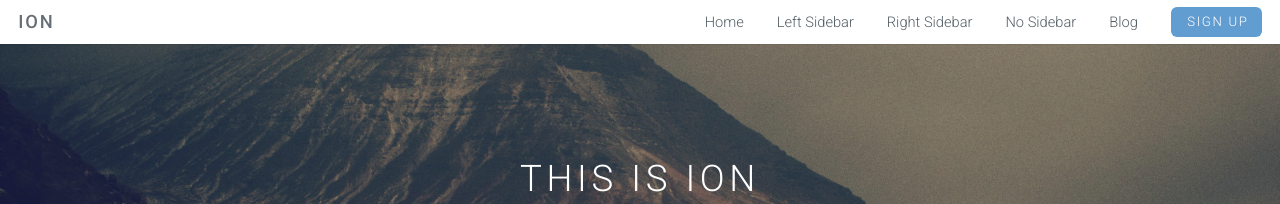
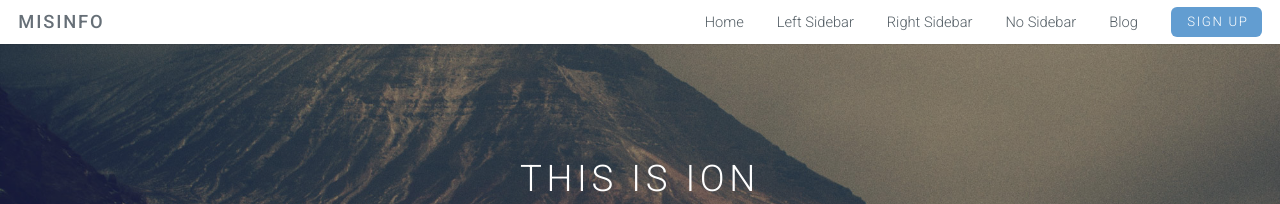
Before and after one commit to tonyetgb/fakenews-blog, a Jekyll site: the page built from index.html, in a window 1280 px wide. Shown: the top 204 px of the page. Built offline with Jekyll 4.4.1, drawn with Linux system fonts in a browser that asks for light colours.

Commit message:
Config Update

```diff
--- a/_config.yml
+++ b/_config.yml
@@ -1,14 +1,12 @@
 # Site settings
-title: Ion
-email: your-email@domain.com
+title: Misinfo
+email: tonyetgb@gmail.com
 description: > # this means to ignore newlines until "baseurl:"
   Write an awesome description for your new site here. You can edit this
   line in _config.yml. It will appear in your document head meta (for
   Google search results) and in your feed.xml site description.
-baseurl: "/Ion-Jekyll-Theme" # the subpath of your site, e.g. /blog/
-url: "http://yourdomain.com" # the base hostname & protocol for your site
-twitter_username: jekyllrb
-github_username:  jekyll
+baseurl: "/" # the subpath of your site, e.g. /blog/
+url: https://tonyetgb.github.io/fakenews-blog/ # the base hostname & protocol for your site
 
 # Build settings
 markdown: kramdown
```
